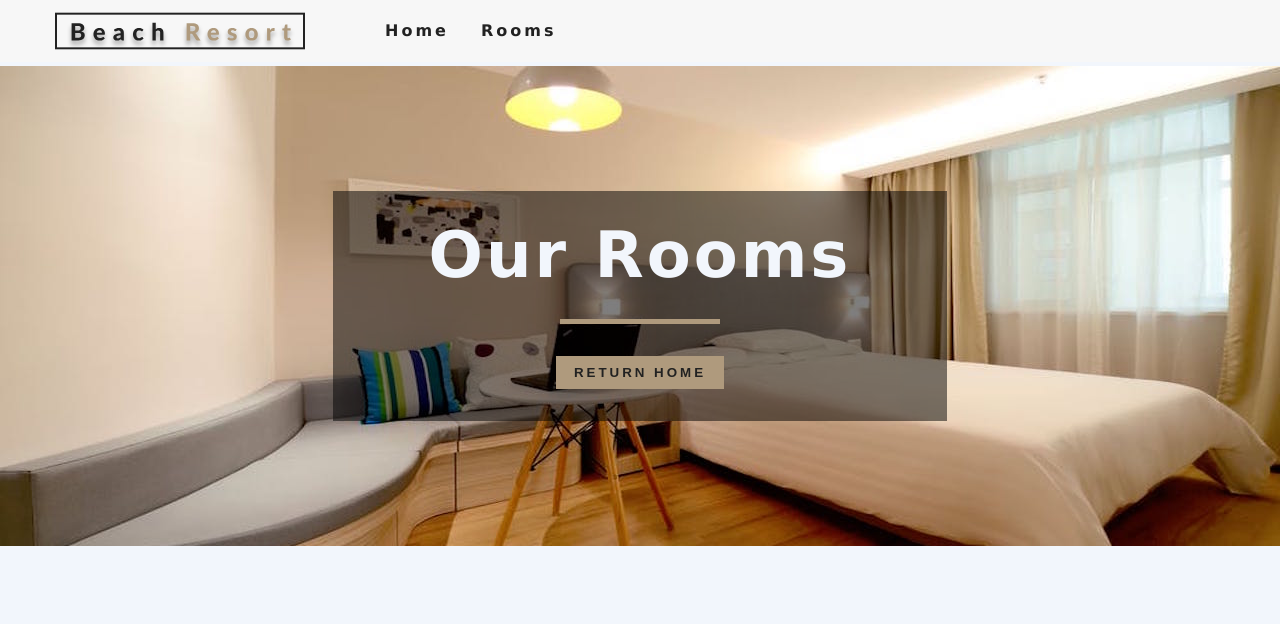
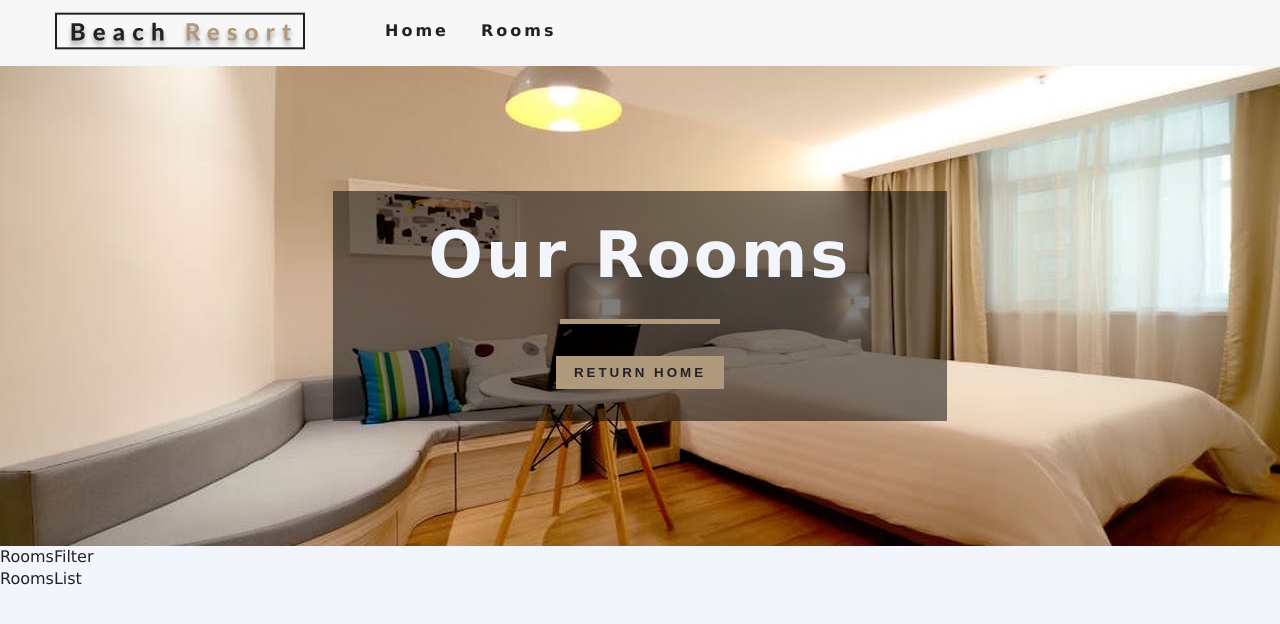
Before and after one commit to mohit-kumar-singh55/Hotel-X, a Next.js app: page /rooms in a window 1280 px wide. Shown: the top 624 px of the page. Built offline with nearby package versions, Linux system fonts and the light colour scheme.

Commit message:
not using higher order function

```diff
--- /dev/null
+++ b/components/RoomsContainer.js
@@ -0,0 +1,24 @@
+import React, { useContext } from 'react';
+import RoomsFilter from './RoomsFilter';
+import RoomsList from './RoomsList';
+import Loading from "./Loading";
+import { RoomContext } from "../Context/context";
+
+function RoomsContainer() {
+    const { loading, sortedRooms, rooms } = useContext(RoomContext);
+
+    if (loading) {
+        return (
+            <Loading />
+        )
+    }
+
+    return (
+        <div>
+            <RoomsFilter rooms={rooms} />
+            <RoomsList rooms={sortedRooms} />
+        </div>
+    )
+}
+
+export default RoomsContainer
--- /dev/null
+++ b/components/RoomsFilter.js
@@ -0,0 +1,9 @@
+import React from 'react'
+
+function RoomsFilter() {
+    return (
+        <div>RoomsFilter</div>
+    )
+}
+
+export default RoomsFilter
--- /dev/null
+++ b/components/RoomsList.js
@@ -0,0 +1,11 @@
+import React from 'react'
+
+function RoomsList() {
+    return (
+        <div>
+            RoomsList
+        </div>
+    )
+}
+
+export default RoomsList
--- a/pages/rooms/index.js
+++ b/pages/rooms/index.js
@@ -2,9 +2,11 @@ import React from 'react';
 import Banner from '../../components/Banner';
 import Hero from '../../components/Hero';
 import Link from 'next/link';
+import RoomsContainer from '../../components/RoomsContainer';
 
 function Rooms() {
     return (
+        <>
             <Hero hero="roomsHero">
                 <Banner title="Our Rooms" subtitle="">
                     <button className="btn-primary" >
@@ -14,6 +16,8 @@ function Rooms() {
                     </button>
                 </Banner>
             </Hero>
+            <RoomsContainer />
+        </>
     );
 }
 
```
Lines whose indentation alone changed are shown as unchanged.
